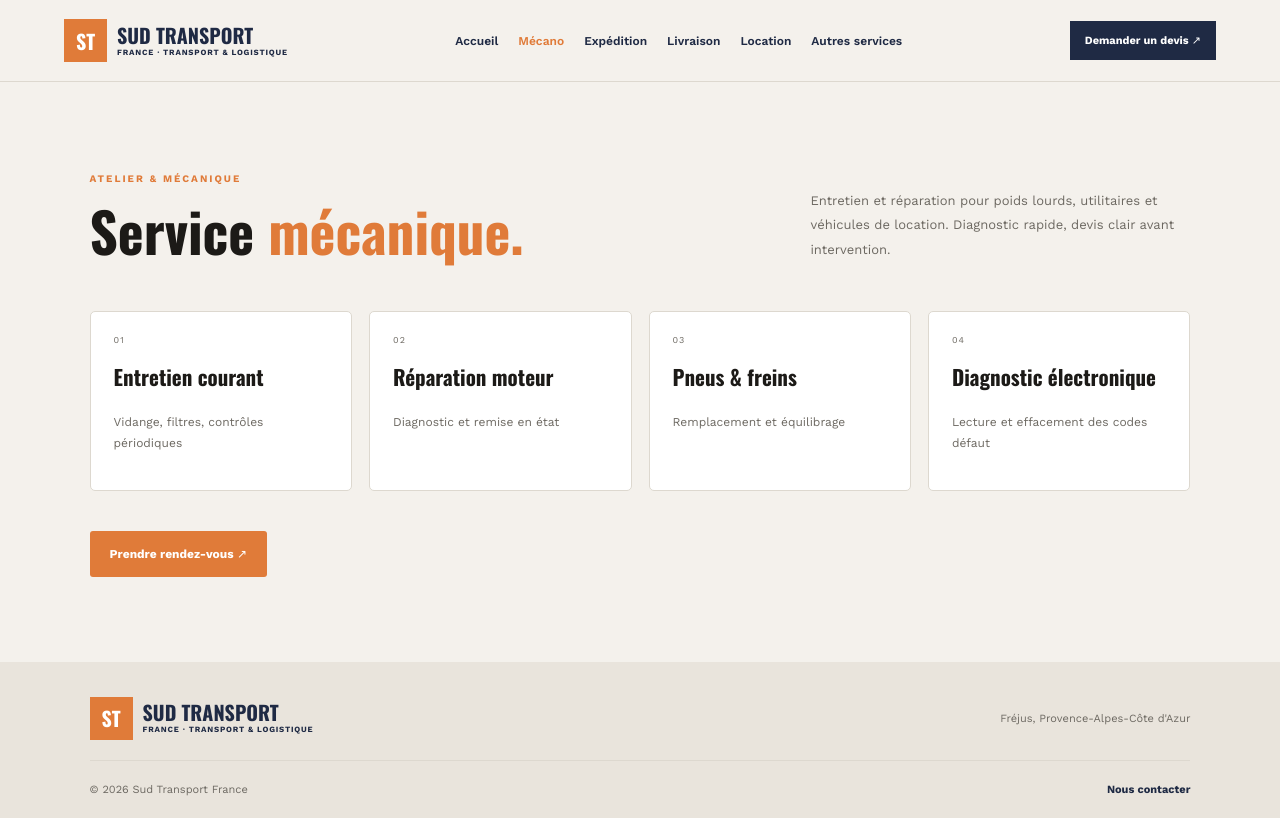
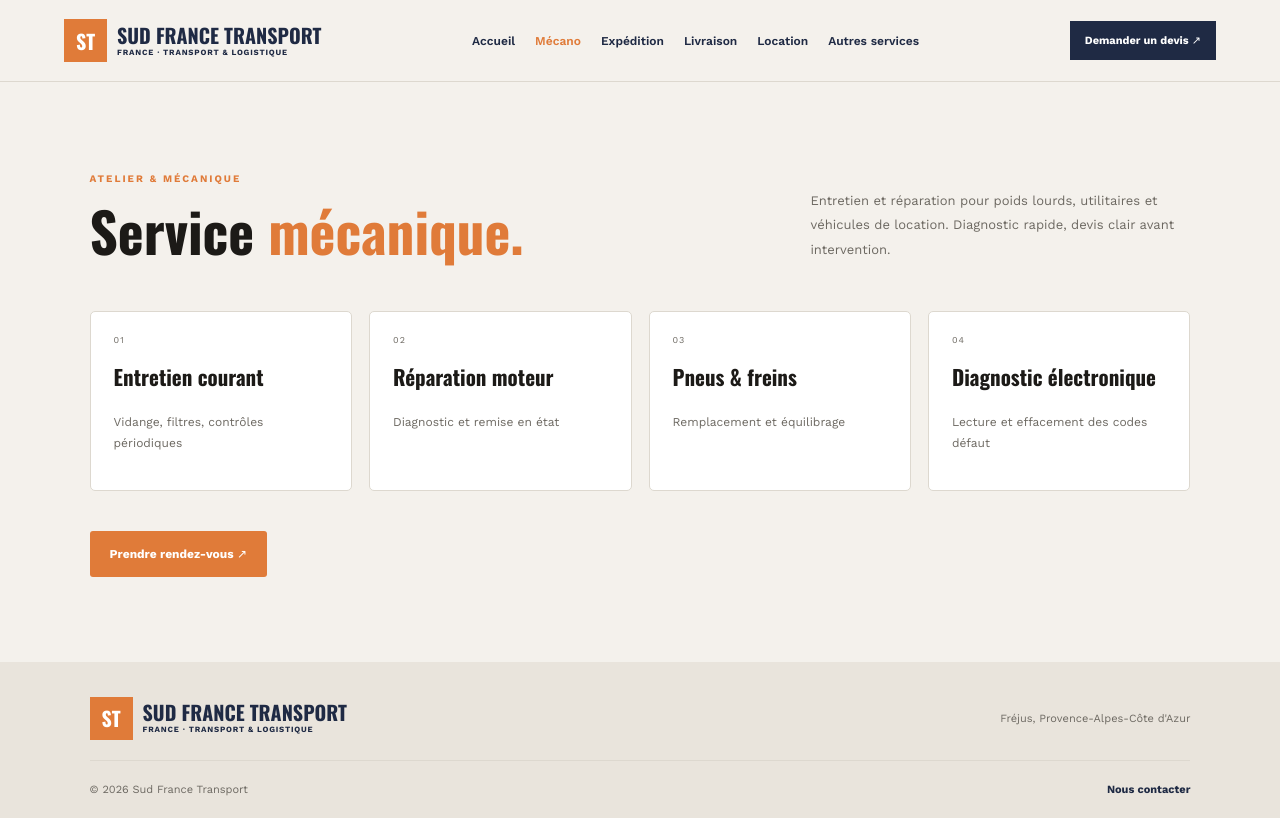
Before and after one commit to osneyrilxee/Sud-France-Transport, a website built with Vite: page sft/mecano.html in a window 1280 px wide. Built offline with nearby package versions, Linux system fonts and the light colour scheme.

Commit message:
replace Sud Transport by Sud France Transport (just boring yow)

```diff
--- a/sft/mecano.html
+++ b/sft/mecano.html
@@ -6,9 +6,9 @@
     <meta name="viewport" content="width=device-width, initial-scale=1.0">
     <meta name="theme-color" content="#1F2A44">
     <meta name="description"
-        content="Service mécanique - Sud Transport France : entretien, réparation et diagnostic de véhicules.">
+        content="Service mécanique - Sud France Transport : entretien, réparation et diagnostic de véhicules.">
 
-    <title>Mécano - Sud Transport France | Transport & Logistique</title>
+    <title>Mécano - Sud France Transport | Transport & Logistique</title>
 
     <link rel="preconnect" href="https://fonts.googleapis.com">
     <link rel="preconnect" href="https://fonts.gstatic.com" crossorigin>
@@ -24,7 +24,7 @@
         <a href="../index.html" class="brand">
             <span class="brand-logo">ST</span>
             <span class="brand-text">
-                SUD TRANSPORT
+                SUD FRANCE TRANSPORT
                 <small>FRANCE · TRANSPORT & LOGISTIQUE</small>
             </span>
         </a>
@@ -92,7 +92,7 @@
         <a href="../index.html" class="brand">
             <span class="brand-logo">ST</span>
             <span class="brand-text">
-                SUD TRANSPORT
+                SUD FRANCE TRANSPORT
                 <small>FRANCE · TRANSPORT & LOGISTIQUE</small>
             </span>
         </a>
@@ -100,7 +100,7 @@
         <p>Fréjus, Provence-Alpes-Côte d'Azur</p>
 
         <div class="footer-bottom">
-            <span>© <span data-year></span> Sud Transport France</span>
+            <span>© <span data-year></span> Sud France Transport</span>
             <a href="../index.html#contact">Nous contacter</a>
         </div>
     </footer>
```
Also changed, not shown: sft/expedition.html (+5 -5 lines), sft/index.html (+4 -4 lines), sft/livraison.html (+5 -5 lines), sft/location.html (+5 -5 lines), sft/services.html (+5 -5 lines).
